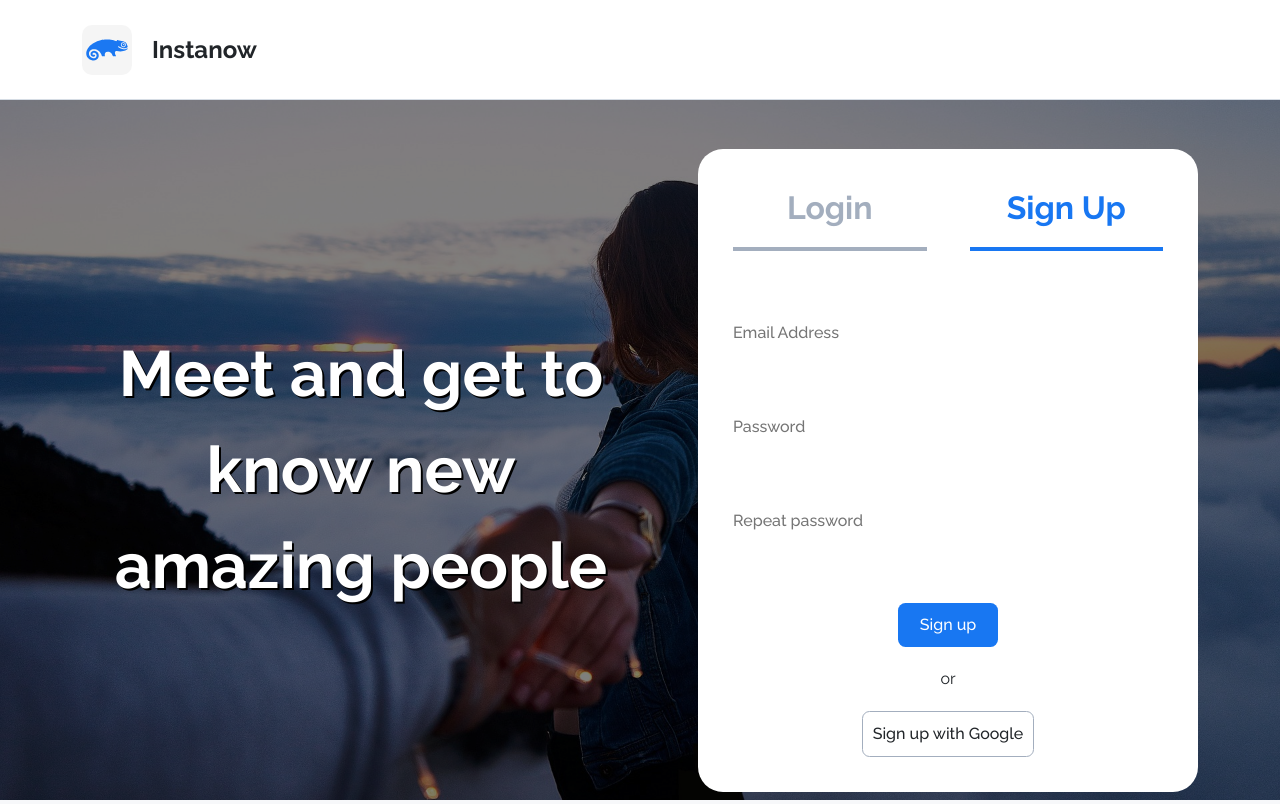
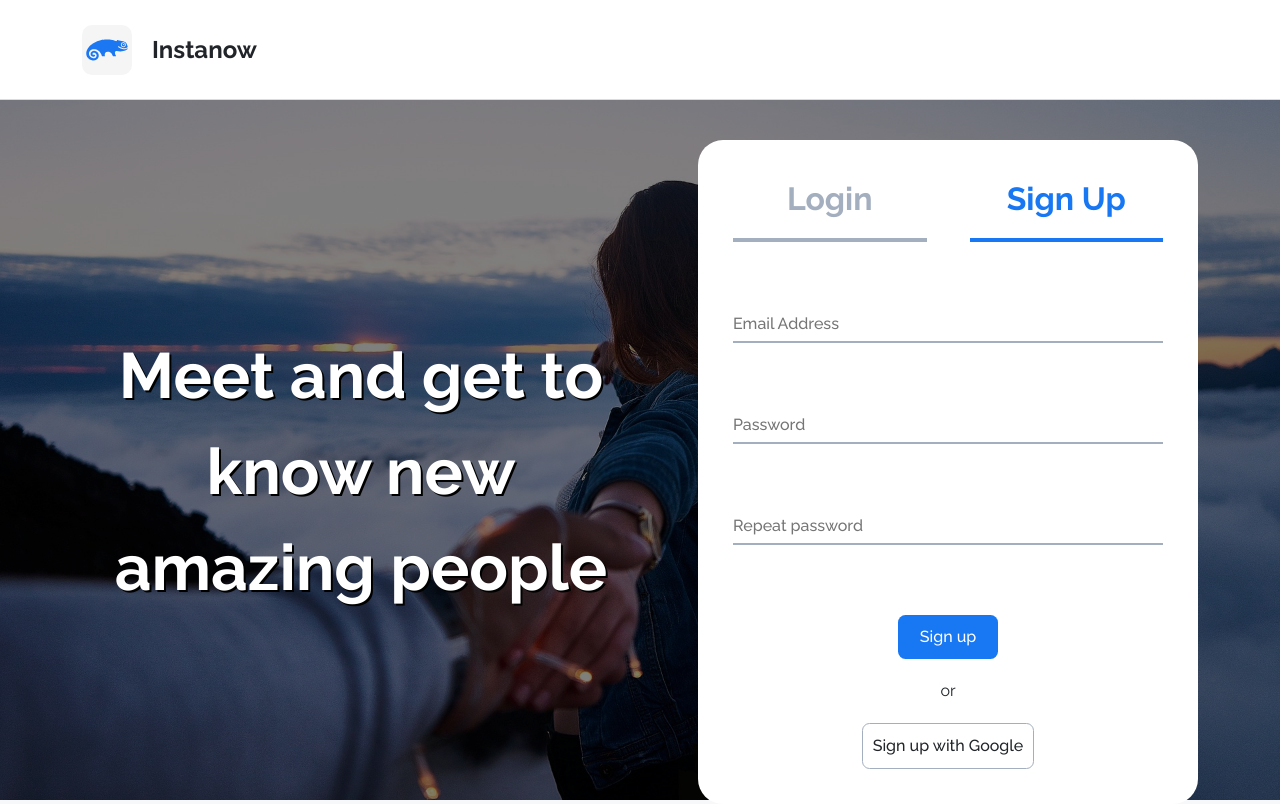
Before and after one commit to OlekVano/instanow, a React (Vite) app: page /sign-up in a window 1280 px wide. Built offline with nearby package versions, Linux system fonts and the light colour scheme; no server answers; the HTML template or start-up script is replaced by a standard one.

Commit message:
Fixed login and sign up inputs

```diff
--- a/src/components/LoginMenu/index.module.scss
+++ b/src/components/LoginMenu/index.module.scss
@@ -14,3 +14,9 @@
   align-items: center;
   gap: $gap-md;
 }
+
+.inputWrapper {
+  border-bottom: solid 2px $text-color-secondary;
+  padding-bottom: $gap-2xs;
+  width: 100%;
+}
--- a/src/components/LoginMenu/index.tsx
+++ b/src/components/LoginMenu/index.tsx
@@ -15,8 +15,14 @@ export default function LoginMenu() {
 
   return (
     <div className={styles.main}>
-      <Input placeholder='Email Address' value={email} func={manageEmailInput} />
-      <Input type='password' placeholder='Password' value={password} func={managePasswordInput} />
+      <div className={styles.inputWrapper}>
+        <Input placeholder='Email Address' value={email} func={manageEmailInput} />
+      </div>
+      <div className={styles.inputWrapper}>
+        <Input type='password' placeholder='Password' value={password} func={managePasswordInput} />
+      </div>
+
+
       <div className={styles.buttonsContainer}>
         <Button text='Login' func={loginWithEmail} />
         <div>or</div>
--- a/src/components/SignUpMenu/index.module.scss
+++ b/src/components/SignUpMenu/index.module.scss
@@ -14,3 +14,9 @@
   align-items: center;
   gap: $gap-md;
 }
+
+.inputWrapper {
+  border-bottom: solid 2px $text-color-secondary;
+  padding-bottom: $gap-2xs;
+  width: 100%;
+}
--- a/src/components/SignUpMenu/index.tsx
+++ b/src/components/SignUpMenu/index.tsx
@@ -16,9 +16,15 @@ export default function SignUpMenu() {
 
   return (
     <div className={styles.main}>
-      <Input placeholder='Email Address' value={email} func={manageEmailInput} />
-      <Input type='password' placeholder='Password' value={password} func={managePasswordInput} />
-      <Input type='password' placeholder='Repeat password' value={password2} func={managePasswordInput2} />
+      <div className={styles.inputWrapper}>
+        <Input placeholder='Email Address' value={email} func={manageEmailInput} />
+      </div>
+      <div className={styles.inputWrapper}>
+        <Input type='password' placeholder='Password' value={password} func={managePasswordInput} />
+      </div>
+      <div className={styles.inputWrapper}>
+        <Input type='password' placeholder='Repeat password' value={password2} func={managePasswordInput2} />
+      </div>
       <div className={styles.buttonsContainer}>
         <Button text='Sign up' func={createEmailAccount} />
         <div>or</div>
```
